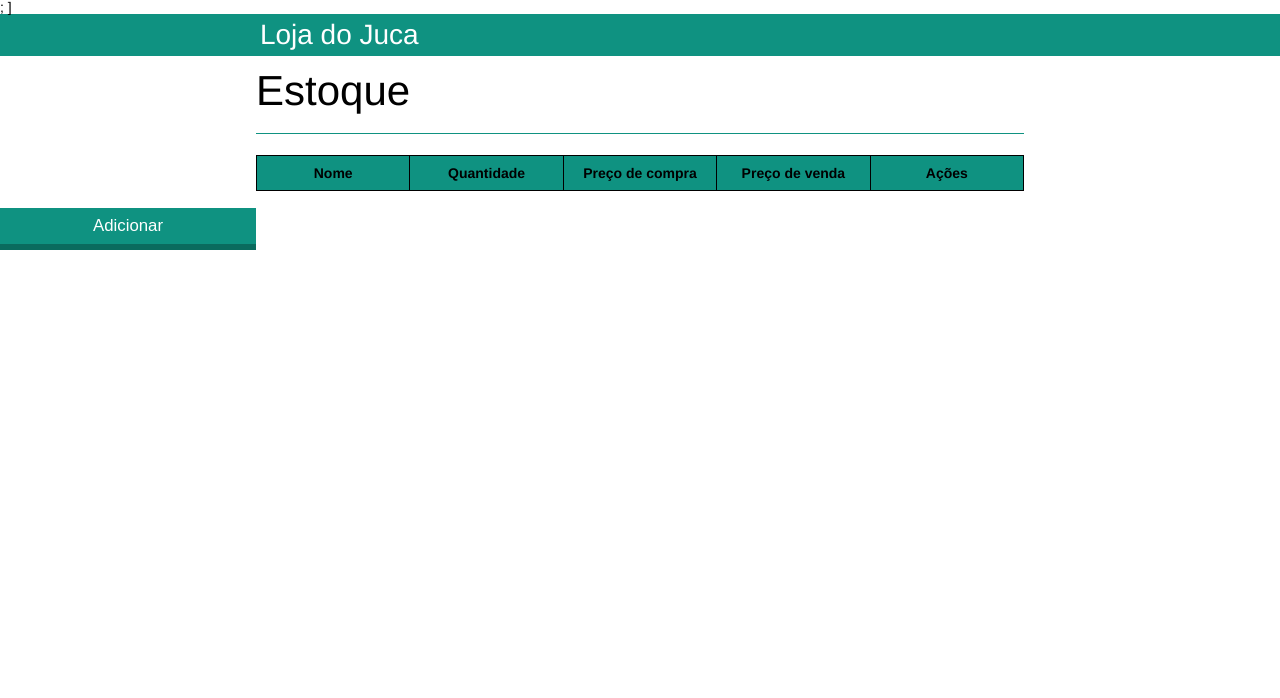
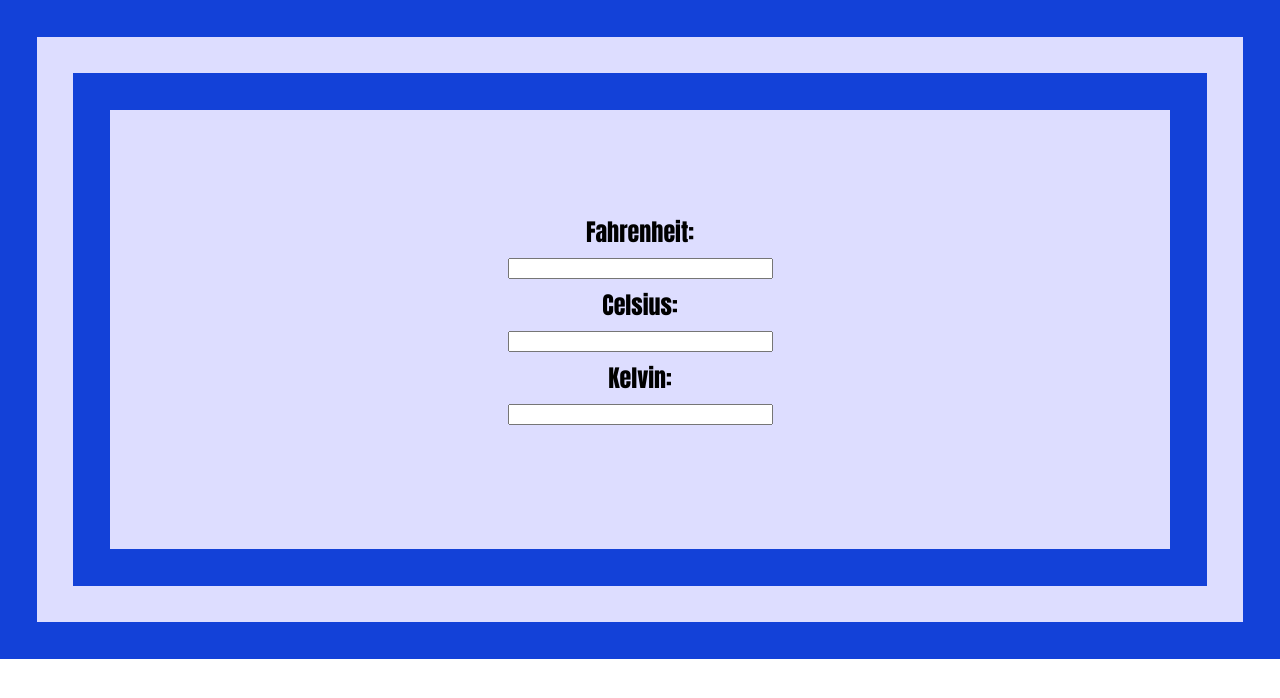
Before and after one commit to killer2812/TESTE, a plain HTML site: page index.html in a window 1280 px wide. Drawn offline with Linux system fonts and the light colour scheme.

Commit message:
first commit

```diff
--- a/css/index.css
+++ b/css/index.css
@@ -105,12 +105,12 @@ button{
 	margin: 0;
 	margin-top: -3px;
 	color: rgb(255, 255, 255);
-	background-color:rgb(15, 146, 129);
-	border-color: rgb(10, 107, 94);
-	width: 20%;
+	background-color:rgb(2, 72, 151);
+	width: 30%;
     display: block;
     clear: both;
-    margin: 10px 0px;
+	margin: 10px 0px;
+
 
 }
 
--- a/index.html
+++ b/index.html
@@ -1,45 +1,46 @@
 <!DOCTYPE html>
-<html>
+<html lang="pt-br">
 
 <head>
-    <meta charset="UTF-8">
-    <title>Lojinha do Juca</title>
-    <link rel="stylesheet" type="text/css" href="css/reset.css">
-    <link rel="stylesheet" type="text/css" href="css/index.css">
+    <meta charset="utf-8" />
+    <title> Conversões </title>
+    <script type="text/javascript" src="./js/main.js">
 
-<link rel="sortcut icon" href="cropped-direitabazar-favicon.png" type="image/x-icon" />;
-</head>]
+
+    </script>
+        <link rel="stylesheet" type="text/css" href="./css/reset.css">
+        <link rel="stylesheet" type="text/css" href="./css/index.css">
+</head>
 
 <body>
-    <header>
-        <div class="container">
-            <h2 class="titulo">Loja do Juca</h2>
-        </div>
-    </header>
-    <main>
-        <section class="container">
-            <h2>Estoque</h2>
-            <table id="tbl" border="1">
-                <thead>
-                    <tr>
-                        <th>Nome</th>
-                        <th>Quantidade</th>
-                        <th>Preço de compra</th>
-                        <th>Preço de venda</th>
-                        <th>Ações</th>
-                    </tr>
-                </thead>
+    <form style="border: 110px double rgb(19, 65, 216); background-color: #DDF;
+	padding: 110px;text-align:center;" name="convert">
 
-            </table>
-
-        </section>
-    </main>
-
-    <script src="js/main.js"></script>
-
-    <button onclick="adicionaLinha('tbl')">Adicionar</button>
+<font face="Impact" size="5" > Fahrenheit: </font> <br />
+         <br />
 
 
+        <input type="text" name="ftemp" size="30" id="1" onchange="convertTemp('fire')">
+        <br />
+        <br />
+       <font face="Impact" size="5" >  Celsius: </font> <br />
+         <br />
+
+        <input type="text" name="ctemp" size="30"  id="2"   onchange="convertTemp('grau')">
+        <br />
+        <br />
+       <font face="Impact" size="5" >  Kelvin:  </font> <br />
+        <br />
+
+        <input type="text"  name="ktemp" size="30" id="3" onchange="convertTemp('kelv')">
+
+        <br /><br />
+
+
+
+    </form>
 </body>
 
+
+</script>
 </html>
--- a/js/main.js
+++ b/js/main.js
@@ -1,25 +1,25 @@
-function adicionaLinha(idTabela) {
-    var tabela = document.getElementById(idTabela);
-    var numeroLinhas = tabela.rows.length;
-    var linha = tabela.insertRow(numeroLinhas);
-    var celula1 = linha.insertCell(0);
-    var celula2 = linha.insertCell(1);
-    var celula3 = linha.insertCell(2);
-    var celula4 = linha.insertCell(3);
-    var celula5 = linha.insertCell(4);
-    celula1.innerHTML = prompt("produto")
-    celula2.innerHTML = prompt("quantidade")
-    celula3.innerHTML = prompt("preço de compra")
-    celula4.innerHTML = prompt("preço de venda")
-    celula5.innerHTML = "<button onclick='removeLinha(this)';>Del</button>";
+function convertTemp(direction) {
+    //captura objetos
+    var fire = document.convert.ftemp
+    var grau = document.convert.ctemp
+    var ku = document.convert.ktemp
 
-}
+    //faz as conversões
 
 
-function removeLinha(linha) {
-    var i = linha.parentNode.parentNode.rowIndex;
-    document.getElementById('tbl').deleteRow(i);
-    saveTostorage()
-}
-celula1 = localStorage.getItem('celula1');
-localStorage.setItem('celula1', celula1)
+    if (direction == "fire") {
+        grau.value = Math.round((fire.value - 32) * (5 / 9));
+        ku.value = Math.round((parseFloat(grau.value) + 459.67) * (5 / 9));
+
+
+        return
+    }else if (direction == "ku") {
+        fire.value = Math.round((parseFloat(grau.value) * (9 / 5)) - 459.67);
+        grau.value = Math.round((fire.value - 32) * (5 / 9));
+
+return
+    }   else
+        fire.value = Math.round((parseFloat(grau.value) * (9 / 5)) + 32);
+        ku.value = Math.round((parseFloat(grau.value) + 273));
+return
+  }
```
